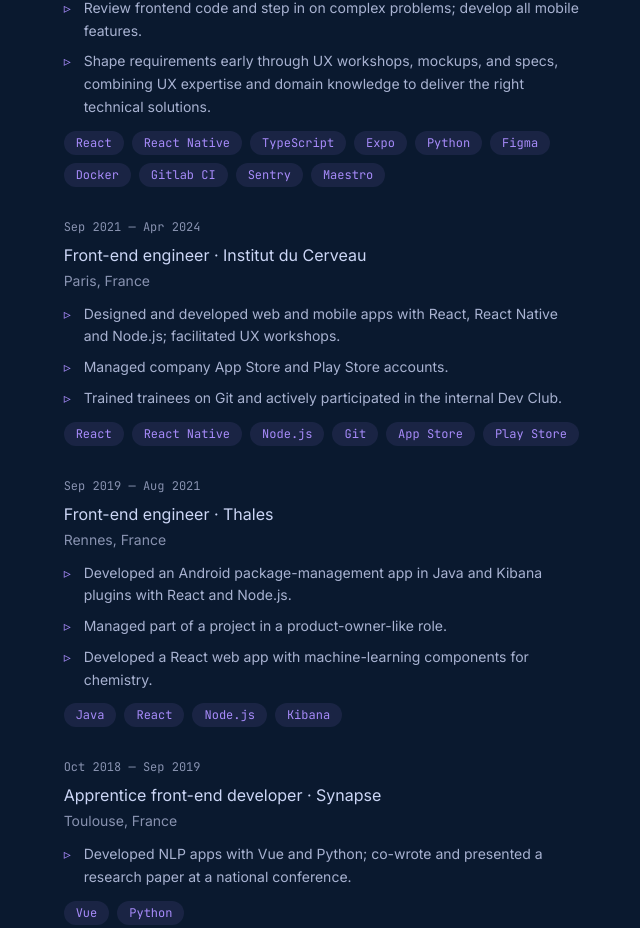
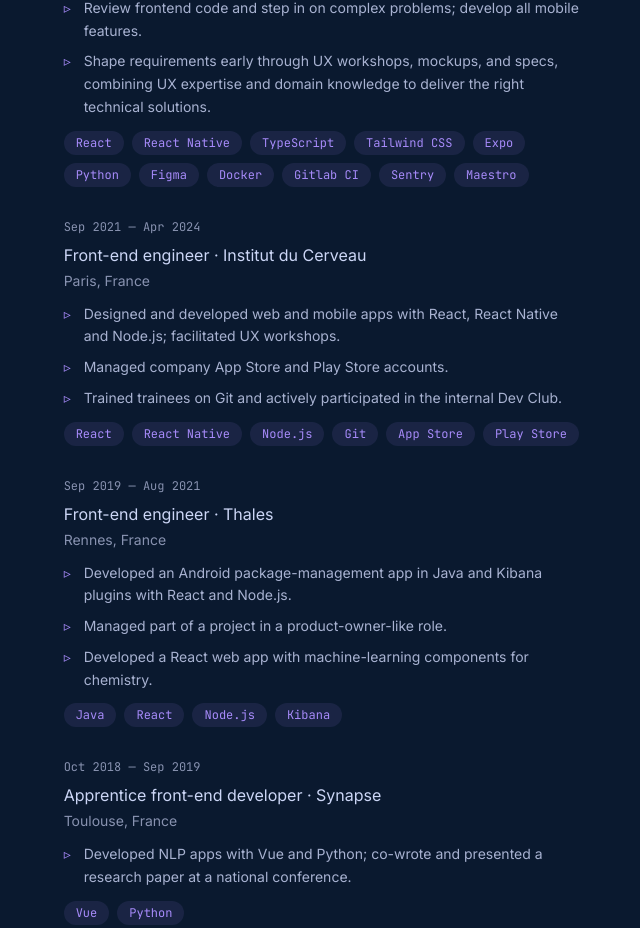
Before and after one commit to mathilde-lannes/mathilde-lannes.github.io, a Next.js app: page / in a window 1280 px wide. Shown: the part 1119-2047 px from the top of the page, without its empty margins (546-1186 px from the left). Built offline with nearby package versions, Linux system fonts and the light colour scheme.

Commit message:
fix: add missing skill on current role

```diff
--- a/src/content/resume.ts
+++ b/src/content/resume.ts
@@ -147,6 +147,7 @@ export const experience: Experience[] = [
       "React",
       "React Native",
       "TypeScript",
+      "Tailwind CSS",
       "Expo",
       "Python",
       "Figma",
```
